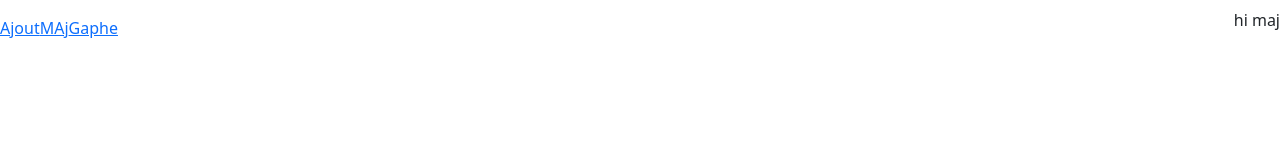
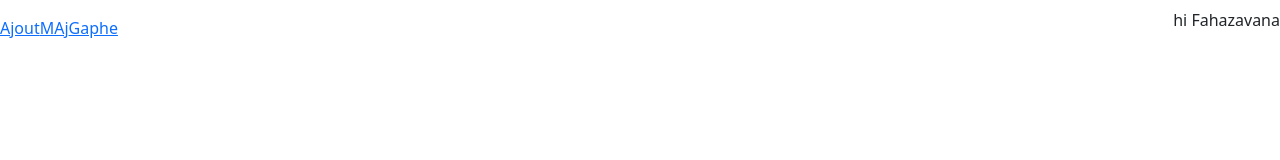
Before and after one commit to PrincyRazafy/Gestion_employe, a Vue app: page /MAJ in a window 1280 px wide. Shown: the top 160 px of the page. Built offline with nearby package versions, Linux system fonts and the light colour scheme.

Commit message:
Modification

```diff
--- a/src/views/mise_jour.vue
+++ b/src/views/mise_jour.vue
@@ -1,3 +1,3 @@
 <template>
-  <p>hi maj</p>
+  <p>hi Fahazavana</p>
 </template>
```
